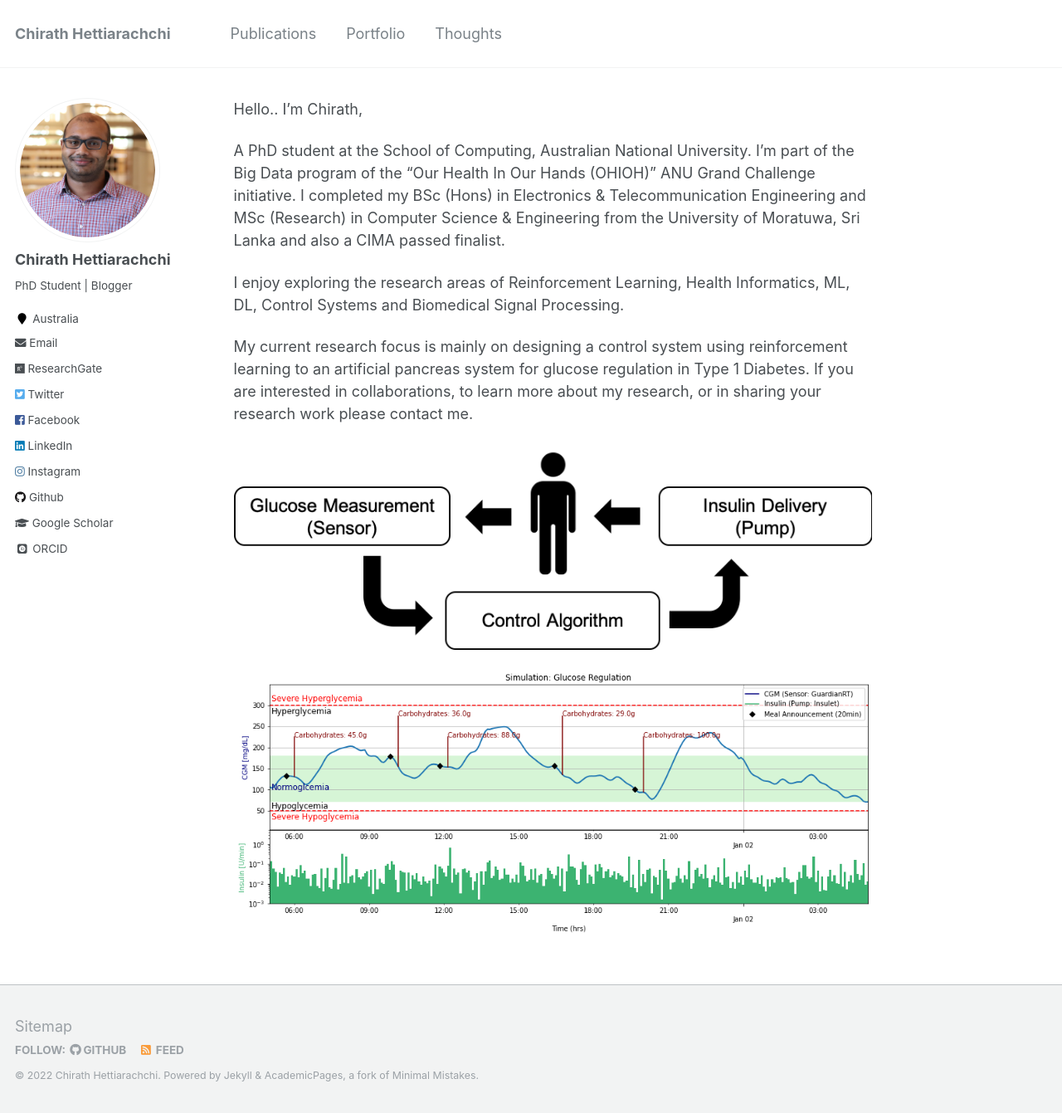
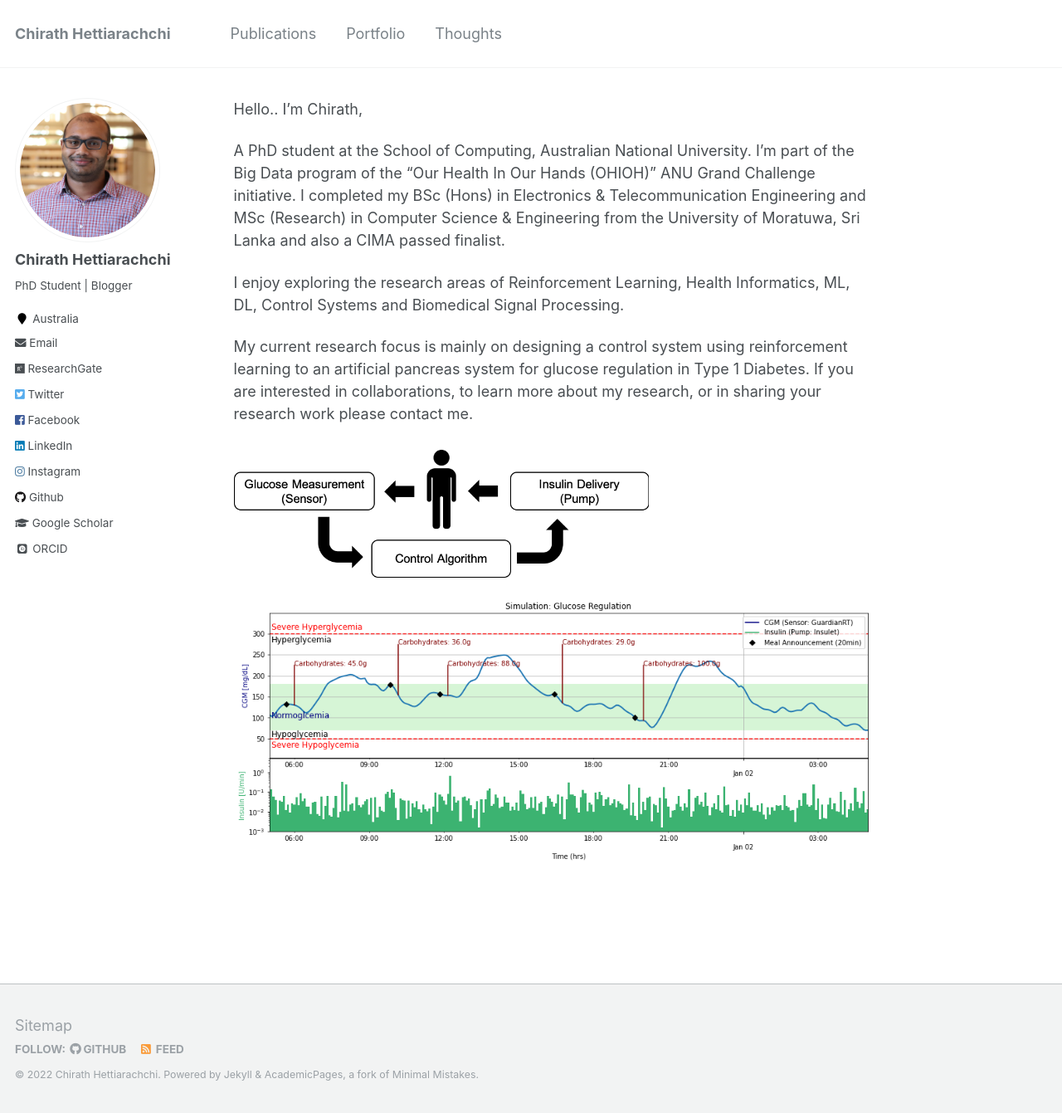
Before and after one commit to chirathyh/chirathyh.github.io, a Jekyll site: the page built from _pages/about.md, in a window 1280 px wide and 1341 px high. Shown: the whole window at 83% size. Built offline with Jekyll 4.4.1, drawn with Linux system fonts in a browser that asks for light colours; some web fonts are replaced.

Commit message:
Update about.md

```diff
--- a/_pages/about.md
+++ b/_pages/about.md
@@ -15,7 +15,7 @@ I enjoy exploring the research areas of Reinforcement Learning, Health Informati
 
 My current research focus is mainly on designing a control system using reinforcement learning to an artificial pancreas system for glucose regulation in Type 1 Diabetes. If you are interested in collaborations, to learn more about my research, or in sharing your research work please contact me.
 
-<img src='/images/sys.png'>
+<img src='/images/sys.png' width="500" height="400">
 
 <img src='/images/glucose.png'>
 
```
